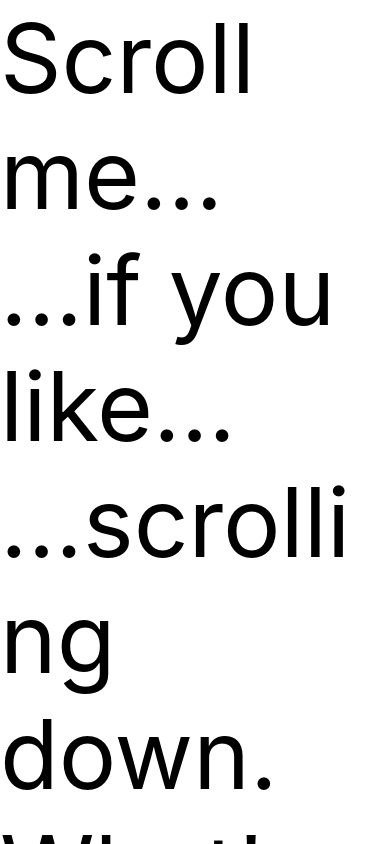
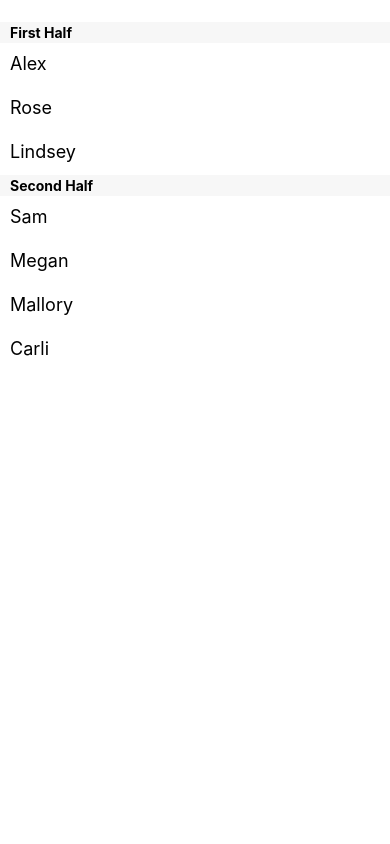
Before and after one commit to liemanguyen/expo-proj, a React Native app: screen / in a window 390 px wide. Built offline with nearby package versions, Linux system fonts and the light colour scheme.

Commit message:
using list views

```diff
--- a/App.js
+++ b/App.js
@@ -1,42 +1,41 @@
 import React, { Component } from 'react';
-import { AppRegistry, ScrollView, Image, Text } from 'react-native';
+import { AppRegistry, SectionList, StyleSheet, Text, View } from 'react-native';
 
-export default class ScrollApp extends Component {
+export default class SectionListBasics extends Component {
   render() {
     return (
-      <ScrollView>
-        <Text style={{fontSize:96}}>Scroll me...</Text>
-        <Image source={{uri: "https://facebook.github.io/react-native/img/favicon.png", width: 64, height: 64}} />
-        <Image source={{uri: "https://facebook.github.io/react-native/img/favicon.png", width: 64, height: 64}} />
-        <Image source={{uri: "https://facebook.github.io/react-native/img/favicon.png", width: 64, height: 64}} />
-        <Image source={{uri: "https://facebook.github.io/react-native/img/favicon.png", width: 64, height: 64}} />
-        <Image source={{uri: "https://facebook.github.io/react-native/img/favicon.png", width: 64, height: 64}} />
-        <Text style={{fontSize:96}}>...if you like...</Text>
-        <Image source={{uri: "https://facebook.github.io/react-native/img/favicon.png", width: 64, height: 64}} />
-        <Image source={{uri: "https://facebook.github.io/react-native/img/favicon.png", width: 64, height: 64}} />
-        <Image source={{uri: "https://facebook.github.io/react-native/img/favicon.png", width: 64, height: 64}} />
-        <Image source={{uri: "https://facebook.github.io/react-native/img/favicon.png", width: 64, height: 64}} />
-        <Image source={{uri: "https://facebook.github.io/react-native/img/favicon.png", width: 64, height: 64}} />
-        <Text style={{fontSize:96}}>...scrolling down.</Text>
-        <Image source={{uri: "https://facebook.github.io/react-native/img/favicon.png", width: 64, height: 64}} />
-        <Image source={{uri: "https://facebook.github.io/react-native/img/favicon.png", width: 64, height: 64}} />
-        <Image source={{uri: "https://facebook.github.io/react-native/img/favicon.png", width: 64, height: 64}} />
-        <Image source={{uri: "https://facebook.github.io/react-native/img/favicon.png", width: 64, height: 64}} />
-        <Image source={{uri: "https://facebook.github.io/react-native/img/favicon.png", width: 64, height: 64}} />
-        <Text style={{fontSize:96}}>What's the best...</Text>
-        <Image source={{uri: "https://facebook.github.io/react-native/img/favicon.png", width: 64, height: 64}} />
-        <Image source={{uri: "https://facebook.github.io/react-native/img/favicon.png", width: 64, height: 64}} />
-        <Image source={{uri: "https://facebook.github.io/react-native/img/favicon.png", width: 64, height: 64}} />
-        <Image source={{uri: "https://facebook.github.io/react-native/img/favicon.png", width: 64, height: 64}} />
-        <Image source={{uri: "https://facebook.github.io/react-native/img/favicon.png", width: 64, height: 64}} />
-        <Text style={{fontSize:96}}>...framework around?</Text>
-        <Image source={{uri: "https://facebook.github.io/react-native/img/favicon.png", width: 64, height: 64}} />
-        <Image source={{uri: "https://facebook.github.io/react-native/img/favicon.png", width: 64, height: 64}} />
-        <Image source={{uri: "https://facebook.github.io/react-native/img/favicon.png", width: 64, height: 64}} />
-        <Image source={{uri: "https://facebook.github.io/react-native/img/favicon.png", width: 64, height: 64}} />
-        <Image source={{uri: "https://facebook.github.io/react-native/img/favicon.png", width: 64, height: 64}} />
-        <Text style={{fontSize:80}}>React Native!</Text>
-      </ScrollView>
+      <View style={styles.container}>
+        <SectionList
+          sections={[
+            {title: 'First Half', data: ['Alex', 'Rose', 'Lindsey']},
+            {title: 'Second Half', data: ['Sam', 'Megan', 'Mallory', 'Carli']},
+          ]}
+          renderItem={({item}) => <Text style={styles.item}>{item}</Text>}
+          renderSectionHeader={({section}) => <Text style={styles.sectionHeader}>{section.title}</Text>}
+          keyExtractor={(item, index) => index}
+        />
+      </View>
     );
   }
 }
+
+const styles = StyleSheet.create({
+  container: {
+   flex: 1,
+   paddingTop: 22
+  },
+  sectionHeader: {
+    paddingTop: 2,
+    paddingLeft: 10,
+    paddingRight: 10,
+    paddingBottom: 2,
+    fontSize: 14,
+    fontWeight: 'bold',
+    backgroundColor: 'rgba(247,247,247,1.0)'
+  },
+  item: {
+    padding: 10,
+    fontSize: 18,
+    height: 44
+  }
+})
```
